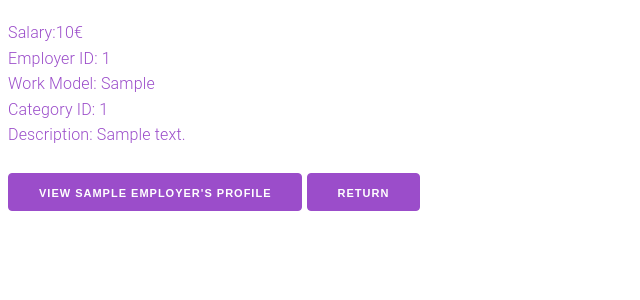
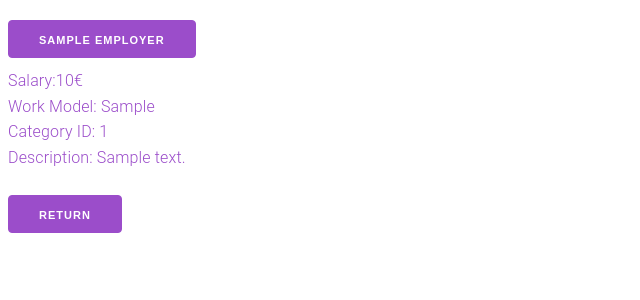
Before and after one commit to Spanca05/LBAW-Konnekt, a Laravel app: template resources/views/pages/jobpost.blade.php in a window 1280 px wide. Shown: the part 169-469 px from the top of the page, without its empty margins (0-640 px from the left). Run offline with Laravel 12, Linux system fonts and the light colour scheme; the template is opened without the code that fills it: most values are stand-ins (such as "Sample title", 1, 10 or a date in 2020).

Commit message:
employer now shows on main

```diff
--- a/resources/views/pages/jobpost.blade.php
+++ b/resources/views/pages/jobpost.blade.php
@@ -6,11 +6,6 @@
     <section id="jobpost">
         @include('partials.jobpost', ['jobPost' => $jobPost])
         <p class="description">Description: {{ $jobPost->description }} </p>
-        @if (auth()->id() != $jobPost->employer_id)
-            <a href="{{ route('profile.other', ['id' => $jobPost->employer_id]) }}">
-                <button class="view_profile">View {{ $jobPost->employer->name }}'s Profile</button>
-            </a>
-        @endif
         @if(auth()->check() && auth()->user()->role === 'JobSeeker')
             <button class="apply-button">Apply Now</button>
         @elseif (auth()->id() === $jobPost->employer_id)
--- a/resources/views/partials/jobpost.blade.php
+++ b/resources/views/partials/jobpost.blade.php
@@ -11,9 +11,13 @@
     </header>
 
     <div class="meta">
+        @if (auth()->id() != $jobPost->employer_id)
+            <a href="{{ route('profile.other', ['id' => $jobPost->employer_id]) }}">
+                <button class="view_profile">{{ $jobPost->employer->name }}</button>
+            </a>
+        @endif
+        <br>
         <span class="salary">Salary:{{ $jobPost->salary }}€</span>
-        <br>
-        <span class="employer">Employer ID: {{ $jobPost->employer_id }}</span>
         <br>
         <span class="work_model">Work Model: {{ $jobPost->work_model }}</span>
         <br>
```
